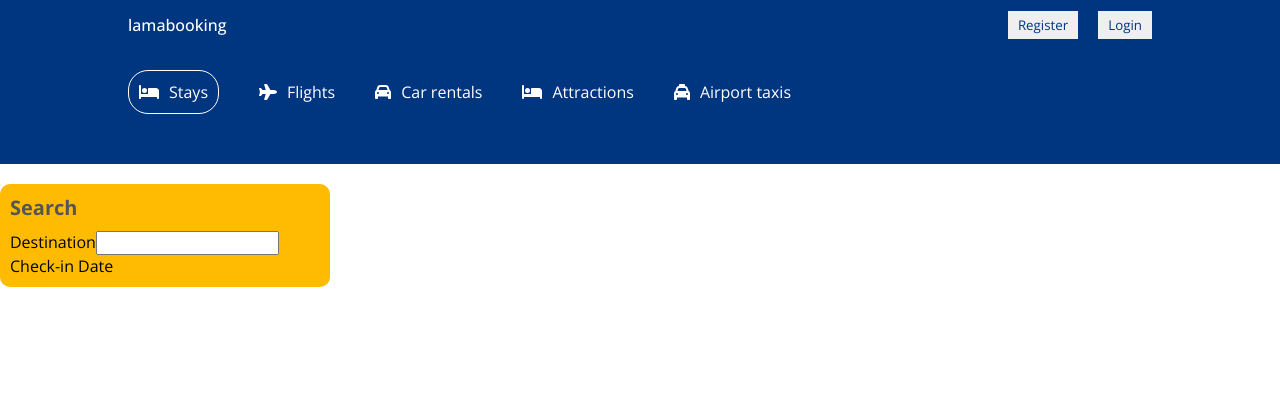
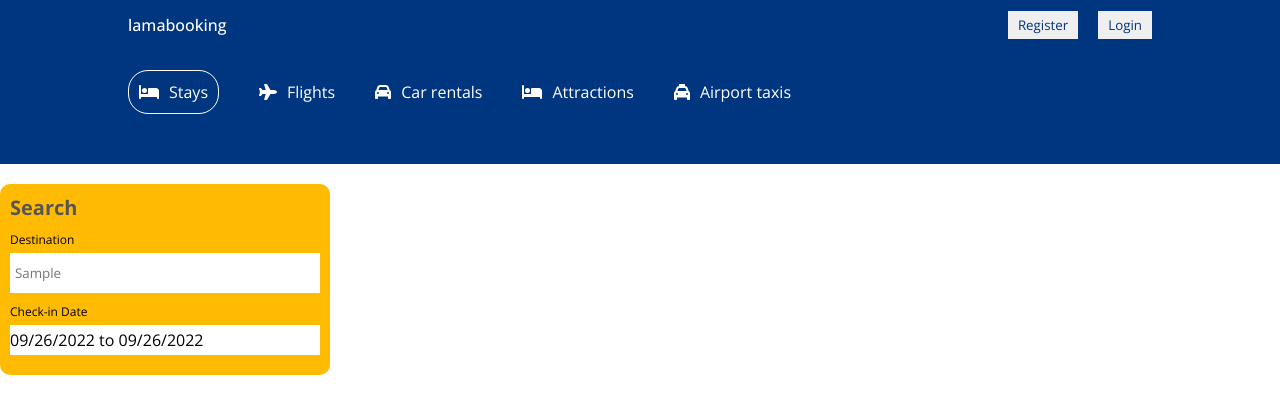
Before and after one commit to danxqhu/booking, a React (Create React App) app in the folder client/: page / in a window 1280 px wide. Both pictures are taken after typing "Sample" into the empty fields and a click on the button "Search". Shown: the top 414 px of the page. Built offline with nearby package versions, Linux system fonts and the light colour scheme.

Commit message:
update hotels page

```diff
--- a/client/src/components/header/Header.jsx
+++ b/client/src/components/header/Header.jsx
@@ -95,6 +95,7 @@
                     moveRangeOnFirstSelection={false}
                     ranges={date}
                     className="date"
+                    minDate={new Date()}
                   />
                 )}
               </div>
--- a/client/src/pages/list/List.jsx
+++ b/client/src/pages/list/List.jsx
@@ -1,12 +1,17 @@
-import React from 'react';
+import React, { useState } from 'react';
 import Navbar from '../../components/navbar/Navbar';
 import Header from '../../components/header/Header';
+import { DateRange } from 'react-date-range';
 import './list.scss';
 import { useLocation } from 'react-router-dom';
+import { format } from 'date-fns';
 
 export default function List() {
   const location = useLocation();
-  // const [destination, setDestination] = use;
+  const [destination, setDestination] = useState(location.state.destination);
+  const [date, setDate] = useState(location.state.date);
+  const [openDate, setOpenDate] = useState(false);
+  const [options, setOptions] = useState(location.state.options);
   console.log(location);
   return (
     <div>
@@ -17,11 +22,16 @@
           <div className="listSearch">
             <h1 className="lsTitle">Search</h1>
             <div className="lsItem">
-              <label htmlFor="">Destination</label>
-              <input type="text" />
+              <label>Destination</label>
+              <input type="text" placeholder={destination} />
             </div>
             <div className="lsItem">
               <label htmlFor="">Check-in Date</label>
+              <span onClick={() => setOpenDate(!openDate)}>{`${format(date[0].startDate, 'MM/dd/yyyy')} to ${format(
+                date[0].endDate,
+                'MM/dd/yyyy',
+              )}`}</span>
+              {openDate && <DateRange onChange={item => setDate([item.selection])} minDate={new Date()} ranges={date} />}
             </div>
           </div>
           <div className="listResult"></div>
--- a/client/src/pages/list/list.scss
+++ b/client/src/pages/list/list.scss
@@ -19,6 +19,28 @@
         color: #555;
         margin-bottom: 10px;
       }
+      .lsItem {
+        display: flex;
+        flex-direction: column;
+        gap: 5px;
+        margin-bottom: 10px;
+      }
+      .lsItem > label {
+        font-size: 12px;
+      }
+      .lsItem > input {
+        height: 30px;
+        border: none;
+        padding: 5px;
+      }
+      .lsItem > span {
+        height: 30px;
+        border: none;
+        background-color: white;
+        display: flex;
+        align-items: center;
+        cursor: pointer;
+      }
     }
     .listResult {
       flex: 3;
```
